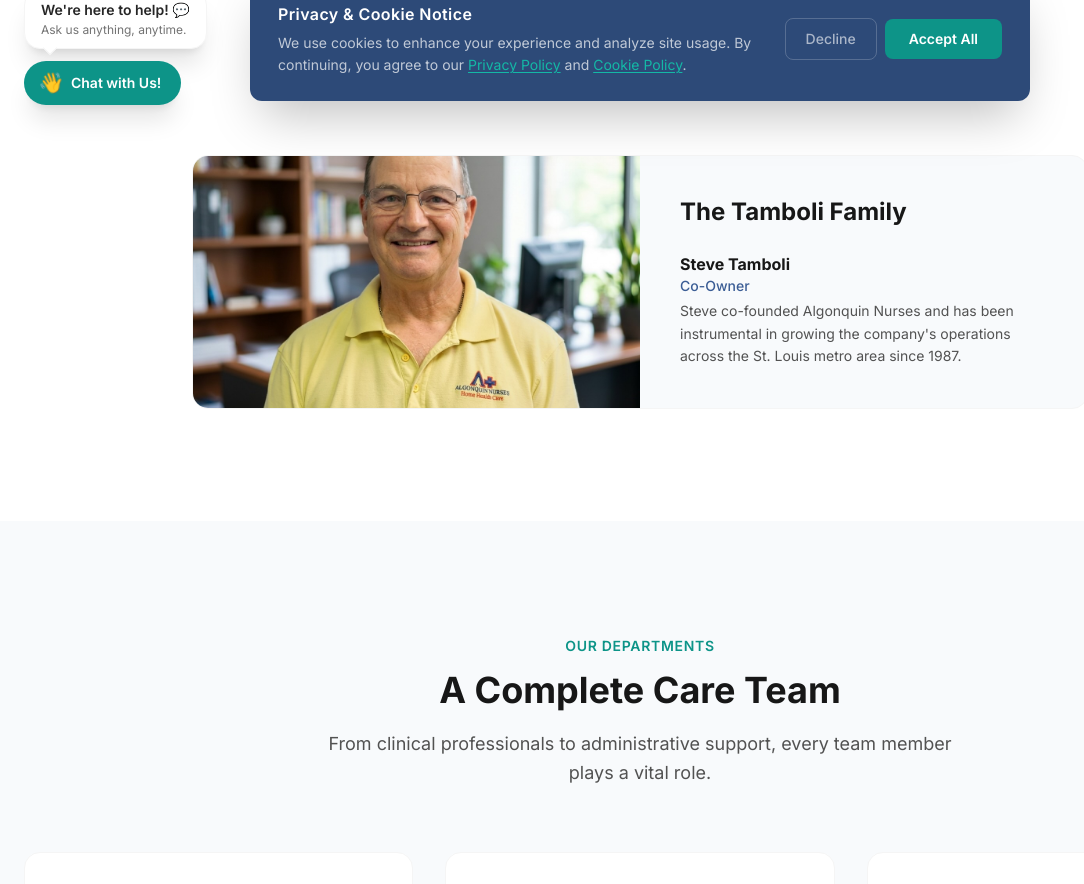
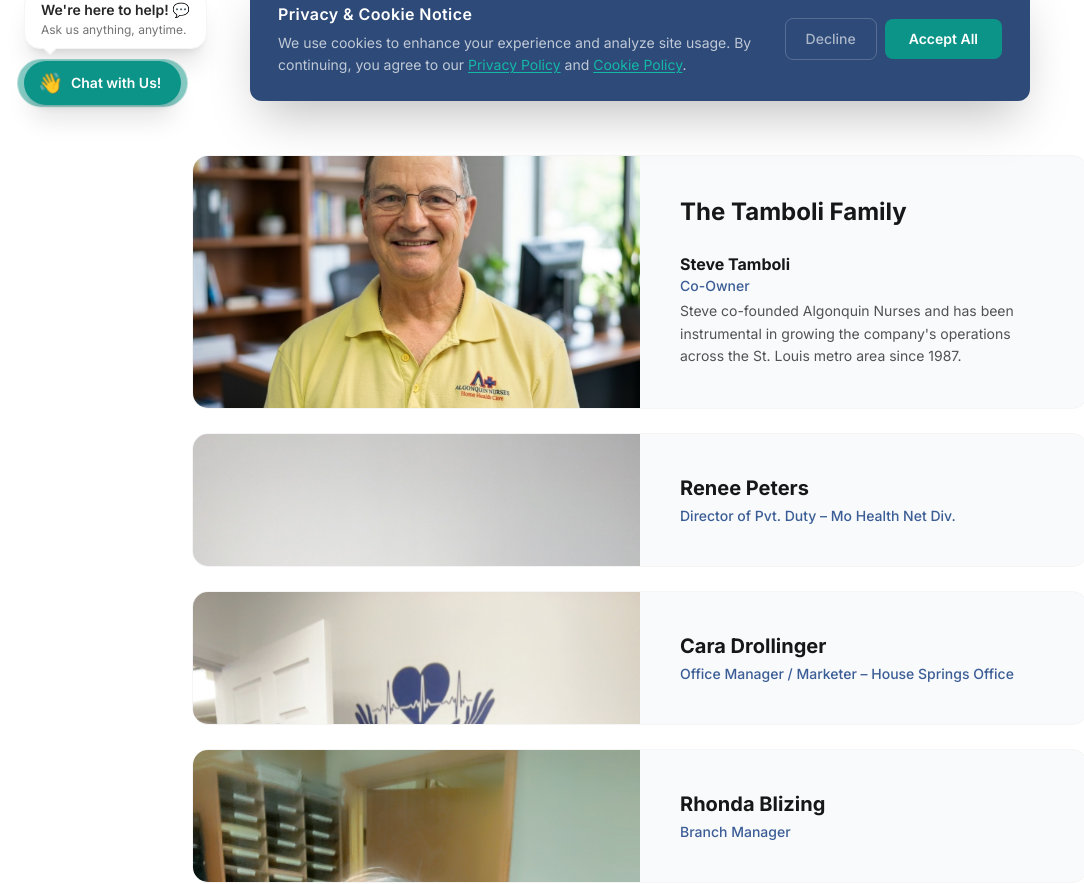
Before and after one commit to TechzQuad/algonquin-nurses, a Next.js app: page /team in a window 1280 px wide. Shown: the part 671-1555 px from the top of the page, without its empty margins (0-1084 px from the left). Built offline with nearby package versions, Linux system fonts and the light colour scheme.

Commit message:
Add Renee Peters, Cara Drollinger, and Rhonda Blizing to team leadership section
Co-Authored-By: Claude Sonnet 4.6 <noreply@anthropic.com>

```diff
--- a/src/app/(site)/team/TeamPageClient.tsx
+++ b/src/app/(site)/team/TeamPageClient.tsx
@@ -50,7 +50,8 @@ export function TeamPageClient() {
             title="Our Founders"
             description="A family legacy of compassionate care spanning over three decades."
           />
-          <div className="max-w-4xl mx-auto">
+          <div className="max-w-4xl mx-auto space-y-6">
+            {/* Founder */}
             <motion.div
               initial={{ opacity: 0, y: 20 }}
               whileInView={{ opacity: 1, y: 0 }}
@@ -80,6 +81,50 @@ export function TeamPageClient() {
                 </div>
               </div>
             </motion.div>
+
+            {/* Staff members */}
+            {[
+              {
+                name: "Renee Peters",
+                role: "Director of Pvt. Duty – Mo Health Net Div.",
+                image: "/images/Renee-Peters.jpeg",
+              },
+              {
+                name: "Cara Drollinger",
+                role: "Office Manager / Marketer – House Springs Office",
+                image: "/images/Cara-Drollinger.jpeg",
+              },
+              {
+                name: "Rhonda Blizing",
+                role: "Branch Manager",
+                image: "/images/Rhonda-Blizing.jpeg",
+              },
+            ].map((person, index) => (
+              <motion.div
+                key={person.name}
+                initial={{ opacity: 0, y: 20 }}
+                whileInView={{ opacity: 1, y: 0 }}
+                viewport={{ once: true }}
+                transition={{ duration: 0.5, delay: index * 0.1 }}
+                className="bg-surface rounded-2xl overflow-hidden border border-neutral-100"
+              >
+                <div className="grid grid-cols-1 md:grid-cols-2">
+                  <div className="relative h-64 md:h-auto">
+                    <Image
+                      src={person.image}
+                      alt={person.name}
+                      fill
+                      className="object-cover object-top"
+                      sizes="(max-width: 768px) 100vw, 50vw"
+                    />
+                  </div>
+                  <div className="p-8 lg:p-10 flex flex-col justify-center">
+                    <h4 className="text-xl font-bold text-neutral-900 mb-1">{person.name}</h4>
+                    <p className="text-sm text-primary font-medium">{person.role}</p>
+                  </div>
+                </div>
+              </motion.div>
+            ))}
           </div>
         </div>
       </section>
```
